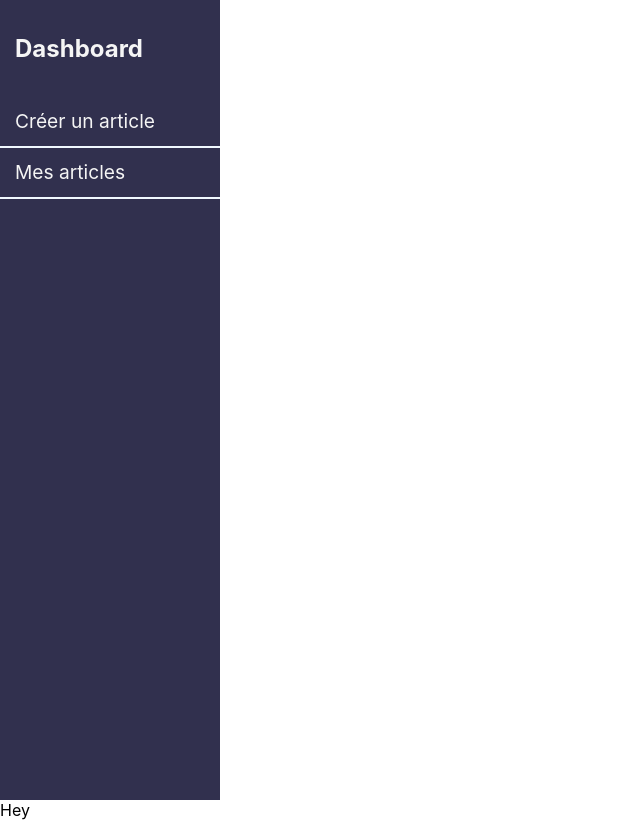
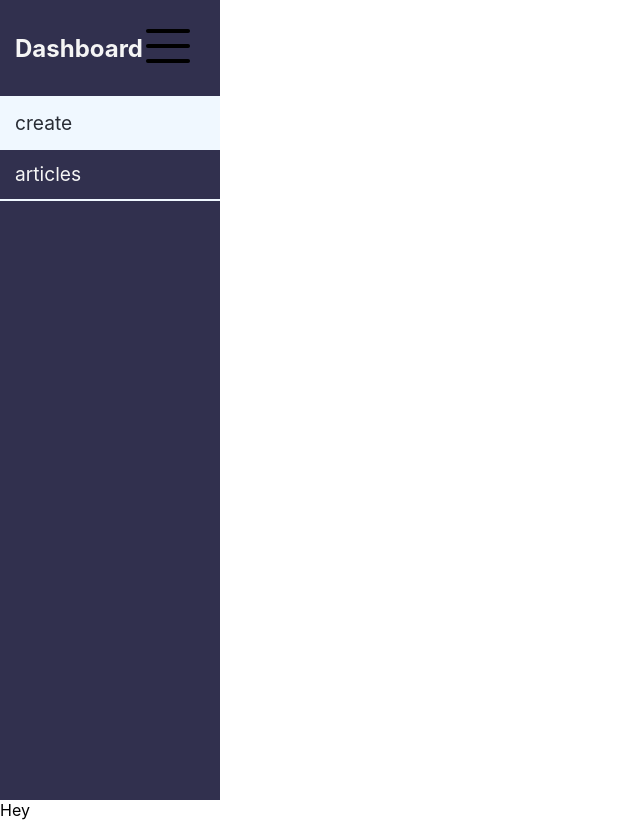
Before and after one commit to stephen-97/blog-dashboard, a React (Create React App) app: page /create in a window 1280 px wide. Shown: the whole page, without its empty margins (0-640 px from the left). Built offline with nearby package versions, Linux system fonts and the light colour scheme.

Commit message:
building the header

```diff
--- a/src/App.tsx
+++ b/src/App.tsx
@@ -12,6 +12,10 @@ const router = createBrowserRouter([
     },
     {
         path: "*",
+        element: <Home/>
+    },
+    {
+        path: "/create",
         element: <Home/>
     },
 ])
--- a/src/components/Header.tsx
+++ b/src/components/Header.tsx
@@ -1,8 +1,10 @@
 import React from "react";
 import styled, {IStyledComponent} from "styled-components";
 import {routesItem} from "../utils/config";
+import {Link} from "react-router-dom";
+import menuIcon from "../assets/menuIcon.svg"
 
-const StyledHeader: IStyledComponent<any>  = styled.header`
+const StyledHeader: IStyledComponent<any> = styled.header`
   display: grid;
   grid-template-rows: 12% 88%;
   height: 100vh;
@@ -10,41 +12,84 @@ const StyledHeader: IStyledComponent<any>  = styled.header`
   background-color: var(--dark-blue);
   margin: 0;
 
+  .link {
+    display: block;
+    padding: 0.8rem 0 0.8rem 15px;
+    font-size: 1.2rem;
+    color: whitesmoke;
+    cursor: pointer;
+  }
+
+  .selected-link {
+    background-color: aliceblue;
+    color: #282c34;
+  }
+
   #title-container {
     display: flex;
     align-items: center;
+
     h2 {
       padding: 0 0 0 15px;
       margin: 0;
       color: whitesmoke;
     }
   }
+
   .header-item {
     padding: 0.8rem 0 0.8rem 15px;
     font-size: 1.2rem;
     color: whitesmoke;
     cursor: pointer;
+
   }
 
   @media (max-width: 700px) {
     height: 80px;
     width: 100vw;
+    display: flex;
+
+    #title-container {
+      display: flex;
+      justify-content: space-between;
+      width: 100%;
+      margin: 0 20px;
+
+      h2 {
+        padding: 0;
+      }
+      #menu-icon-container {
+        cursor: pointer;
+      }
+    }
+    ul {
+      display: none;
+    }
   }
 
 `;
 const Header = () => {
+    const pathname = window.location.pathname;
 
 
-
-    return(
+    return (
         <StyledHeader>
             <section id={'title-container'}>
                 <h2 id={'dashboard-Title'}>Dashboard</h2>
+                <div id={'menu-icon-container'}>
+                    <img src={menuIcon} alt={'menu Icon'}/>
+                </div>
             </section>
             <ul>
                 {routesItem.map((elem, index) =>
-                    <li>
-                        <div className={'header-item'}>{elem.itemName}</div>
+                    <li key={index}>
+                        {index === 0 && <div className={'line'}></div>}
+                        <Link
+                            to={`/${elem.routeName}`}
+                            className={`${pathname === '/' + elem.routeName ? 'link selected-link' : 'link'}`}
+                        >
+                            {elem.routeName}
+                        </Link>
                         <div className={'line'}></div>
                     </li>
                 )}
--- a/src/styles/GlobalStyle.tsx
+++ b/src/styles/GlobalStyle.tsx
@@ -3,8 +3,12 @@ import CSSVariables from './CSSVariables';
 
 const GlobalStyle = createGlobalStyle`
   ${CSSVariables}
+
   h1, h2, h3, h4 {
+    padding: 0;
+    margin: 0;
   }
+
   ul, ol {
     margin: 0;
     padding: 0;
@@ -16,6 +20,12 @@ const GlobalStyle = createGlobalStyle`
     background-color: aliceblue;
     width: 100%;
   }
+
+  a {
+    text-decoration: none;
+    color: whitesmoke;
+    cursor: pointer;
+  }
 `;
 
 export default GlobalStyle;
--- a/src/utils/config.tsx
+++ b/src/utils/config.tsx
@@ -1,12 +1,10 @@
 import {ReactElement} from "react";
-import Home from "../pages/Home";
 
 export interface IRouteItem {
     itemName: string,
     routeName: string,
-    element: ReactElement
 }
 export const routesItem: Array<IRouteItem>= [
-    {itemName: 'Créer un article', routeName: 'create', element: <Home/>},
-    {itemName: 'Mes articles', routeName: 'articles', element: <Home/>},
+    {itemName: 'Créer un article', routeName: 'create'},
+    {itemName: 'Mes articles', routeName: 'articles'},
 ];
```
Also changed, not shown: src/assets/menuIcon.svg (added).
